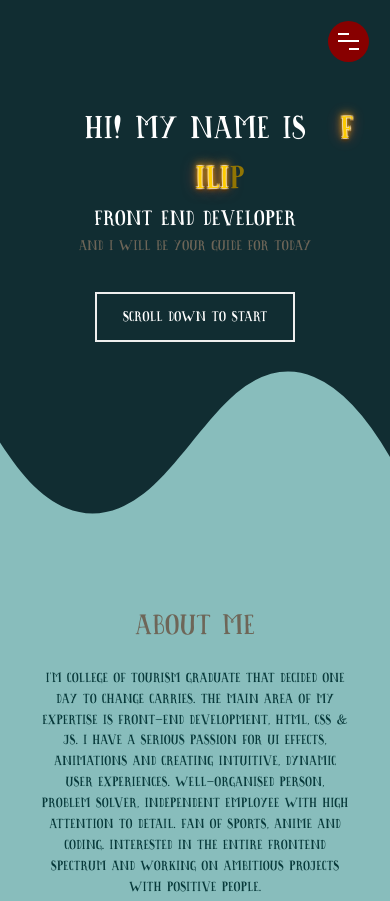
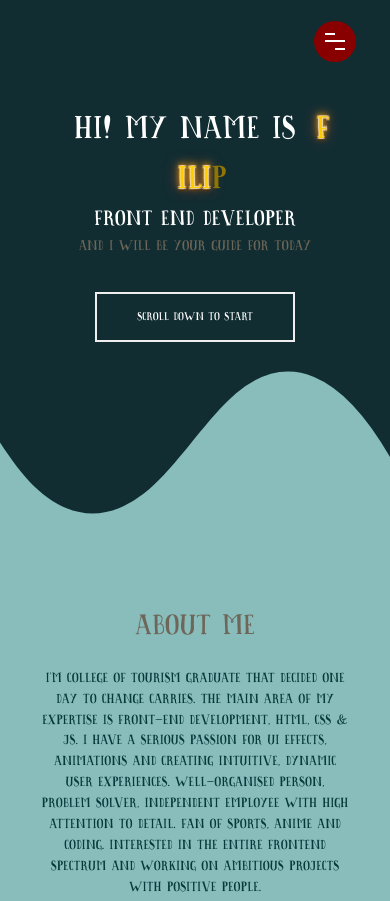
Before and after one commit to milovanovicf/personal-portfolio, a website: page index.html in a window 390 px wide. Shown: the top 901 px of the page. Drawn offline with Linux system fonts and the light colour scheme.

Commit message:
minor changes

```diff
--- a/index.html
+++ b/index.html
@@ -20,7 +20,7 @@
   </div>
   <header class="header" id="header">
     <div class="header__text-container">
-      <h1 class="header__heading-first"  >Hi! My name is<span><span data-heading="F" class='name'>F</span><span
+      <h1 class="header__heading-first"  >Hi! My name is<span class="wrapper"><span data-heading="F" class='name'>F</span><span
           class="rest">ili<span style="color:#917503;text-shadow: none ">p</span></span></span>
         <h2 class="header__heading-second">Front End Developer</h2>
         <p class="header__paragraph">and i will be your guide for today</p>
--- a/sass/_header.scss
+++ b/sass/_header.scss
@@ -29,19 +29,28 @@
       font-size: 4.5rem;
       padding: 0 5rem;
     }
+
+    .wrapper {
+      position: relative;
+      margin-left: 3rem;
+      width: 5rem;
+      //height: max-content;
+    }
+
     .name {
       position: absolute;
       color: #5e5d5d;
-      margin-left: 2.5rem;
+      //margin-left: 2.5rem;
+      left: 0;
       //right: 2.5rem;
 
-      @include respond(tab-port) {
+      /*  @include respond(tab-port) {
         margin-left: 3rem;
       }
       @include respond(phone) {
         margin-left: 5rem;
         // display: block;
-      }
+      } */
     }
 
     .name:before {
@@ -84,12 +93,16 @@
       }
     }
     .rest {
-      padding-left: 50px;
+      padding-left: 3rem;
       text-shadow: -1px -1px 0 rgba(255, 255, 255, 0.4),
         1px -1px 0 rgba(255, 255, 255, 0.4), -1px 1px 0 rgba(255, 255, 255, 0.4),
         1px 1px 0 rgba(255, 255, 255, 0.4), 0 -2px 8px, 0 0 2px, 0 0 5px #ff7e00,
         0 0 15px #ff4444, 0 0 2px #ff7e00, 0 2px 3px #000;
       color: #ffcc00;
+
+      @include respond(phone) {
+        padding-left: 2rem;
+      }
     }
   }
 
@@ -120,7 +133,7 @@
       justify-content: center;
       align-items: center;
       height: 100%;
-      font-size: 2rem;
+      font-size: 1.6rem;
       font-weight: 300;
     }
   }
--- a/sass/_navbar.scss
+++ b/sass/_navbar.scss
@@ -93,10 +93,10 @@
     width: 6rem;
     height: 6rem;
     background-color: #880000;
-    top: 0;
-    right: 0;
+    top: 3rem;
+    right: 5rem;
     border-radius: 100px;
-    margin: 3rem 3rem;
+    //margin: 3rem 3rem;
     display: flex;
     flex-direction: column;
     justify-content: space-evenly;
```
Also changed, not shown: css/style.css.
